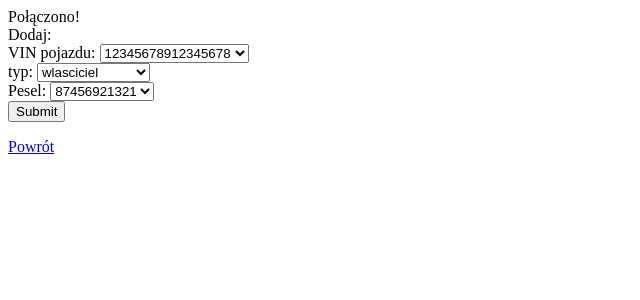
After one commit to pawelus70/BazaSQL, a PHP site: page /forms/formWlasciciel.php in a window 1280 px wide. The commit adds this page. Shown: the top 300 px of the page, without its empty margins (0-640 px from the left). Run offline with PHP 8.4, Linux system fonts and the light colour scheme; data comes from the database, SQL or seed files in the repository.

Commit message:
Added forms Wlascicel. osoba

```diff
--- a/cepik/dane/wlascicieleByRej.php
+++ b/cepik/dane/wlascicieleByRej.php
@@ -31,7 +31,7 @@ printf("Select returned %d rows.\n", $result->num_rows, '\n');
       <input type="hidden" name="typ_szukania" value="PESEL" />
       <input type="submit" value="Szczegóły">
       </form>
-      </form>
+
       </td>
    </tr>
    <?php } ?>
--- /dev/null
+++ b/cepik/forms/formWlasciciel.php
@@ -0,0 +1,49 @@
+<html>
+<head>
+<link rel="stylesheet" href="../style.css" type="text/css" />
+</head>
+<body>
+
+<?php
+require '../dane/conn.php';
+if(!empty($_POST["VIN"])){
+	$vin = ($_POST["VIN"]);
+	$typ = ($_POST["typ"]);
+	$pesel = ($_POST["typ"]);
+
+	if(!($mysqli->query("INSERT INTO typ_wlasciciela VALUES ('$vin' , '$typ' , '$pesel' )"))){
+		echo("Error description: " . $mysqli -> error);
+	}else{
+		echo("Dodano pomyślnie");
+	}
+}
+$result = $mysqli->query("SELECT VIN FROM `samochod`;");
+$result2 = $mysqli->query("SELECT PESEL FROM `osoba`;");
+?>
+
+<form action="formSamochody.php" method="post">
+Dodaj:<br>
+VIN pojazdu: <select name="VIN">
+		<?php while ($row = $result->fetch_assoc()) { ?>
+		<option value="<?php echo $row["VIN"];?>"><?php echo $row["VIN"];?>
+		</option>
+		<?php } ?>
+		</select><br>
+typ: <select name="typ">
+
+		<option value="wlasciciel">wlasciciel</option>
+		<option value="wspolwlasciciel">wspolwlasciciel</option>
+		</select><br>
+Pesel: <select name="pesel">
+		<?php while ($row = $result2->fetch_assoc()) { ?>
+		<option value="<?php echo $row["PESEL"];?>">
+		<?php echo $row["PESEL"];?>
+		</option>
+		<?php } ?>
+		</select><br>
+
+<input type="submit">
+</form>
+<a href="../">Powrót</a>
+</body>
+</html>
--- a/cepik/index.php
+++ b/cepik/index.php
@@ -24,7 +24,8 @@ echo "Połączono!\r\n";
 <a href="dane/wlasciciele.php">wlasciciele</a><br>
 <p>Chwilowo tutaj powstają formularze dodawania: </p>
 <a href="forms/formSamochody.php">dodaj_samochod</a><br>
-
+<a href="forms/formOsoby.php">dodaj_osobę</a><br>
+<a href="forms/formWlasciciel.php">dodaj_wlasciciel</a><br>
 
 
 </body>
```
Also changed, not shown: cepik/dane/wlasciciele.php (+16 -3 lines), cepik/forms/formOsoby.php (added, +42 -0 lines).
